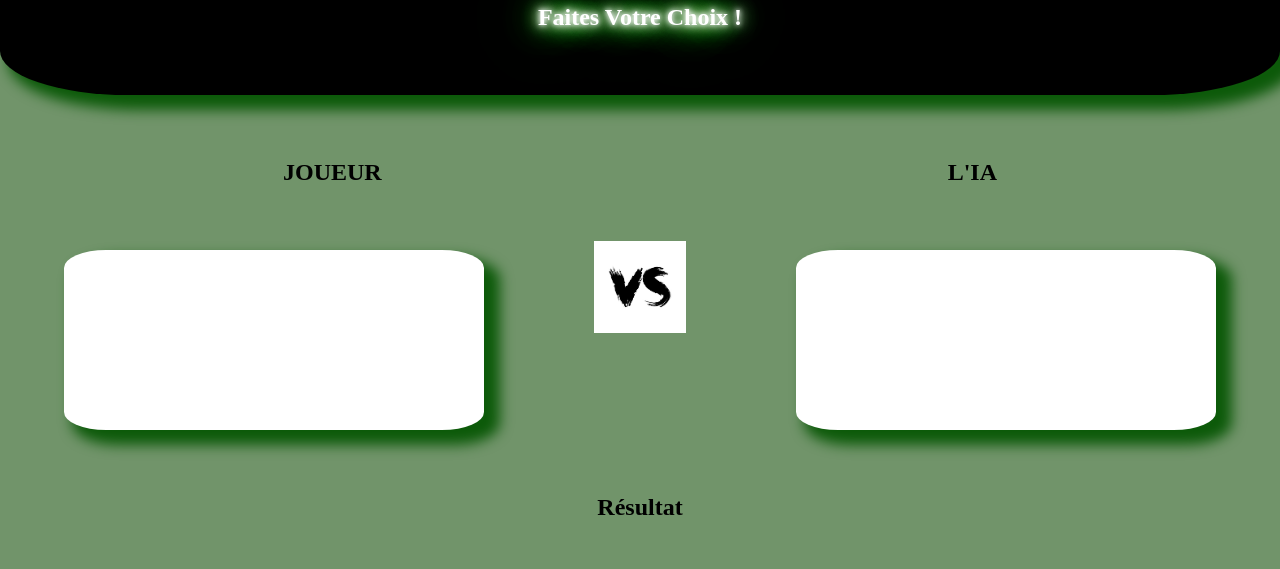
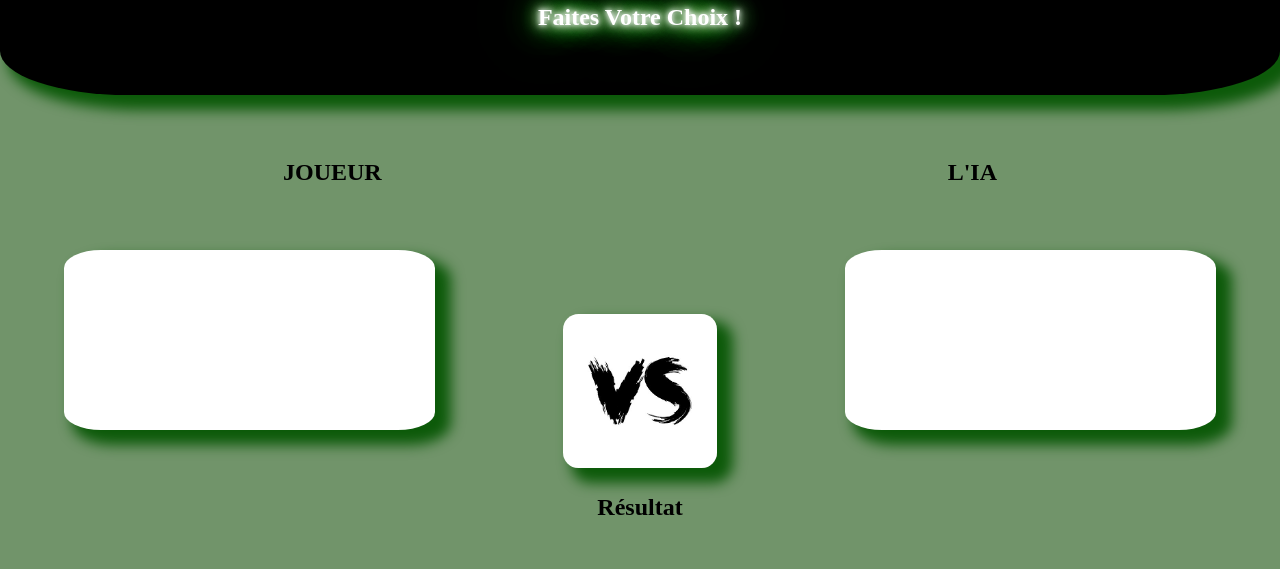
Before and after one commit to DclMaxLenire/javaScriptJeuxDuShiFuMi, a plain HTML site: page index.html in a window 1280 px wide. Shown: the part 383-952 px from the top of the page. Drawn offline with Linux system fonts and the light colour scheme.

Commit message:
Version Fini fin

```diff
--- a/Script/Script.js
+++ b/Script/Script.js
@@ -71,14 +71,14 @@ console.log(choixDuIa);
 function comparer() {
     if (choixJoueur === choixIA) {
         console.log("Egalité");
-            afficheResultat.innerHTML = "Vous avez faits Egalité ";
+            afficheResultat.innerHTML = "<br><br>Vous avez faits Egalité ";
     }
     else if ((choixJoueur==0) && (choixIA==2) || (choixJoueur==1) && (choixIA==0) || (choixJoueur==2) && (choixIA==1)){
         console.log("Vous avez gagnez");
-            afficheResultat.innerHTML = " Vous avez gagnez";
+            afficheResultat.innerHTML = "<br><br>Vous avez gagnez";
     } else {
         console.log("Vous avez perdus");
-            afficheResultat.innerHTML = "Vous avez perdus";
+            afficheResultat.innerHTML = "<br><br>Vous avez perdus";
     }
 };
         // Donner le résultat //
--- a/Style/Style.css
+++ b/Style/Style.css
@@ -77,7 +77,7 @@ h1 {
     background-image:url("Image/blanc.png");
     background-size:cover;
     background-color:white;
-    width:40%;
+    width:60%;
     height:180px;
     margin:5%;
     border-radius:10%;
@@ -87,16 +87,24 @@ h1 {
     background-image:url("Image/blanc.png");
     background-size:cover;
     background-color:white;
-    width:40%;
+    width:60%;
     height:180px;
     margin:5%;
     border-radius:10%;
     box-shadow:12px 11px 13px 4px #0d5a0a;
 }
+.afficheVersus {
+    width:25%;
+    margin-top:10%;
+    margin-left:5%;
+    margin-right:5%;
+}
+
 .imageVersus {
-    width:50%;
-    padding-top:30%;
-    padding-left:25%;
+    width:100%;
+    border-radius:10%;
+    box-shadow:12px 11px 13px 4px #0d5a0a;
+
 }
 .titreResultat {
     text-align:center;
--- a/index.html
+++ b/index.html
@@ -40,7 +40,7 @@
         <!-- Affiché l'image du joueur-->
                     <div id="joueur">
                   </div>
-              <div>
+              <div class="afficheVersus">
                 <img class="imageVersus" src="Image\imageVs.png"/>
               </div>
         <!-- Affiché l'image de l'IA-->
```
Also changed, not shown: Image/imageCiseau.png, Image/imageFeuille.png, Image/imagePierre.png, Style/Image/imagePierre2.png (added).
